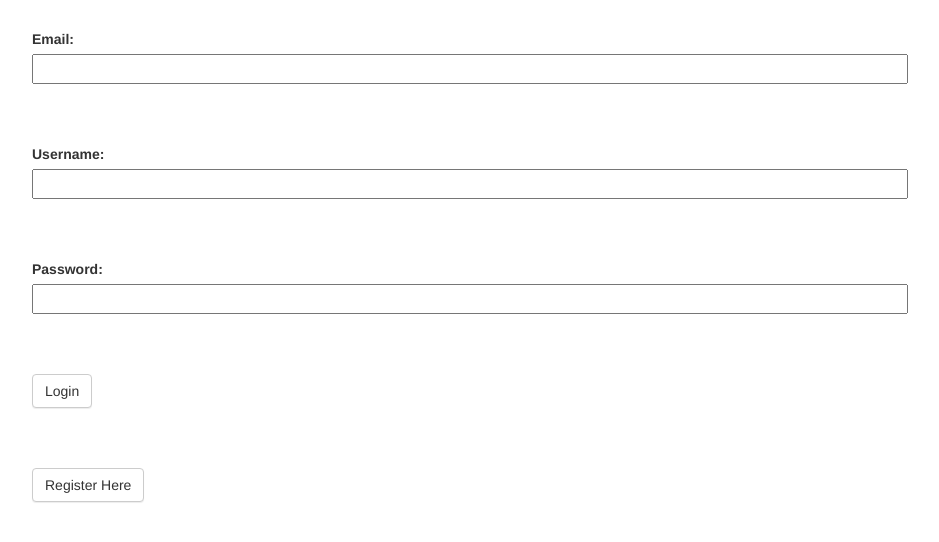
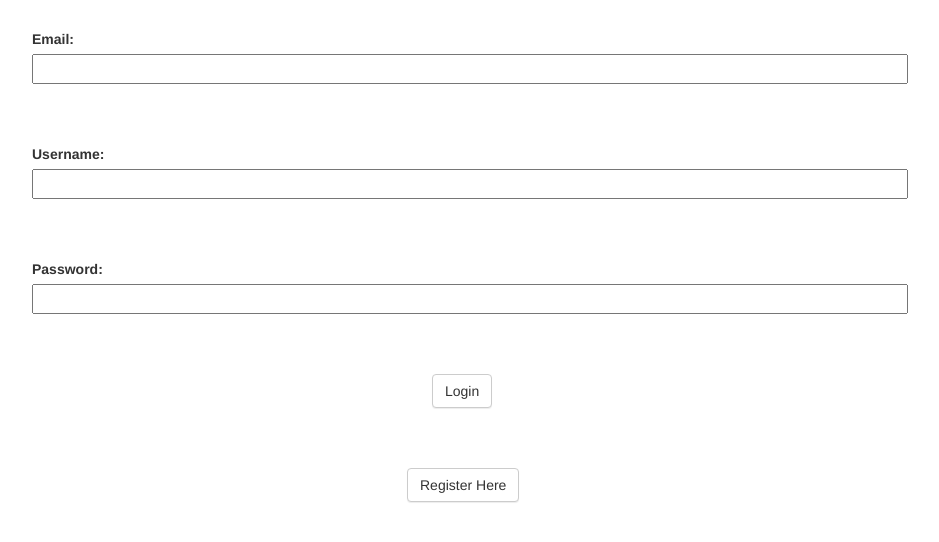
Before and after one commit to julianinla/Blog, a PHP site: page /login.php in a window 1280 px wide. Shown: the part 219-761 px from the top of the page, without its empty margins (218-1157 px from the left). Run offline with PHP 8.4, Linux system fonts and the light colour scheme; some libraries are stand-ins or nearby versions.

Commit message:
Final Code Upload

```diff
--- a/controller/create-post.php
+++ b/controller/create-post.php
@@ -19,7 +19,7 @@
 
 	if($query) {
 		echo "<p>Successfully inserted post: $title</p>"; //echos if successful
-		echo "Posted: " . $date->format("m/d/y") . " " . $time->format("g:i");
+		echo "Posted on " . $date->format("M. D., Y") . " at " . $time->format("g:i");
 	}
 	else {
 		echo "<p>" . $_SESSION["connection"]->error . "</p>"; //echos if unsuccessful
--- a/controller/read-posts.php
+++ b/controller/read-posts.php
@@ -7,8 +7,9 @@
 	if($result){
 		while ($row = mysqli_fetch_array($result)) {
 				echo "<br/>";
-			 	echo "<div class='post readmore-js-section'>";
+			 	echo "<div class='post readmore-js-section readmore-js-collapsed'>";
 			 	echo "<h2>" . $row['title'] . "</h2>";
+			 	// echo "Posted on " . $row['DateTime'];
 			 	echo "<br/>";
 			 	echo "<p>" . $row['post'] . "</h1>";
 			 	echo "<br/>";
--- a/css/main.css
+++ b/css/main.css
@@ -69,3 +69,11 @@ a:hover {text-decoration: none;}
 .readmore-js-section {
 	overflow: hidden;
 }
+
+.center {
+	margin: 0px 0px 0px 400px;
+}
+
+.center2 {
+	margin: 0px 0px 0px 375px;
+}
--- a/js/main.js
+++ b/js/main.js
@@ -1,6 +1,8 @@
-$('.readmpre-js-section').readmore({
-	moreLink: '<a href="#">Read more</a>',
-	maxHeight: 1
-});
+// $('article').readmore();
 
 $('.dropdown-toggle').dropdown()
+
+window.onload=function{
+	var audio = new Audio('/../resources/clublife.mp3');
+	audio.play();
+};
--- a/view/footer.php
+++ b/view/footer.php
@@ -1,6 +1,9 @@
-		<script src="http://code.jquery.com/jquery-1.11.0.min.js"></script>
+		<script src="http://ajax.googleapis.com/ajax/libs/jquery/1.11.1/jquery.min.js"></script>
 		<script type='text/javascript' src="<?php echo $path . "/js/main.js" ?>"></script>
-		<script type='text/javascript' src="<?php echo $path . "/js/readmore.js" ?>"></script>
+		<script type='text/javascript' src="js/readmore.js"></script>
+		<script>
+			$('article').readmore({maxHeight: 100});
+		</script>
 	</body>
 </html>
 	<!-- footer html code
--- a/view/login-form.php
+++ b/view/login-form.php
@@ -26,12 +26,12 @@
 	</div>
 
 	<div>
-		<button type="submit" class="btn btn-default btn-large inline">Login</button>
+		<button type="submit" class="btn btn-default center">Login</button>
 		<!-- button to subit for login -->
 	</div>
 
 	<div>
-		<a href="register.php" class="btn btn-default btn-large inline">Register Here</a>
+		<a href="register.php" class="btn btn-default inline center2">Register Here</a>
 		<!-- button to subit for login -->
 	</div>
 </form>
--- a/view/register-form.php
+++ b/view/register-form.php
@@ -3,8 +3,8 @@
 	//requiring our config file
 ?>
 
-<br>
-<h1> Register </h1>
+<br> <br> <br> <br> <br> <br>
+<h1 align="center"> Register </h1>
 
 <form method="post" action="<?php echo $path . "controller/create-user.php"; ?>">
 <!-- pathing our form to create-post -->
@@ -28,7 +28,7 @@
 	</div>
 
 	<div>
-		<button type="submit" class="btn btn-default btn-large">Register</button>
+		<button type="submit" class="btn btn-default center">Register</button>
 		<!-- button to subit for registration -->
 	</div>
 
```
Also changed, not shown: 2 other files.
